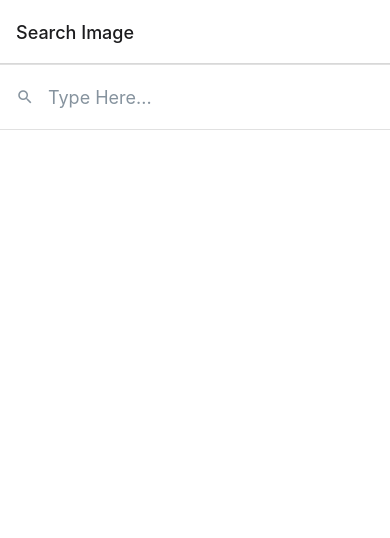
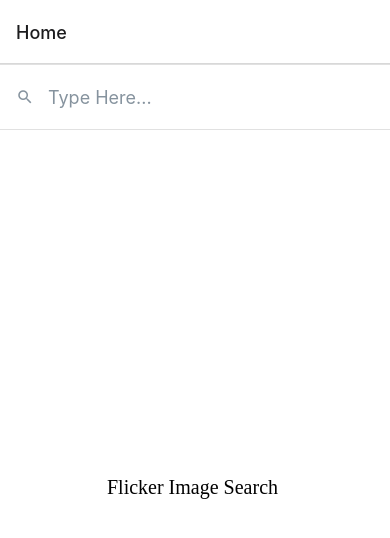
Before and after one commit to dinatazy/ImageSearchApp, a React Native app: screen /ImageSearch in a window 390 px wide. Shown: the top 538 px of the page. Built offline with nearby package versions, Linux system fonts and the light colour scheme.

Commit message:
adjust some ui

```diff
--- a/App.js
+++ b/App.js
@@ -10,7 +10,7 @@ const App = () => {
   return (
     <NavigationContainer>
       <Stack.Navigator initialRouteName="ImageSearch">
-        <Stack.Screen name="ImageSearch" component={ImageSearch} options={{ title: 'Search Image' }} />
+        <Stack.Screen name="ImageSearch" component={ImageSearch} options={{ title: 'Home' }} />
       </Stack.Navigator>
     </NavigationContainer>
   );
--- a/src/controller/history.js
+++ b/src/controller/history.js
@@ -5,15 +5,21 @@ class History {
 
     //Get Search history saved in storage
     getSearchHistory = async () => {
-        let historyTexts = await AsyncStorage.getItem('historyTexts')
-        if (historyTexts) {
-            historyTexts = JSON.parse(historyTexts);
-            return historyTexts;
+        try {
+            let historyTexts = await AsyncStorage.getItem('historyTexts')
+            if (historyTexts) {
+                historyTexts = JSON.parse(historyTexts);
+                return historyTexts;
+            } else {
+                return [];
+            }
+        } catch (err) {
+            return []
         }
     }
 
     // Update the search history array by inserting a new search text and limiting the saved texts to the recent 3 texts
-    updateSearchHistory = async (searchText) =>{
+    updateSearchHistory = async (searchText) => {
         if (searchText && searchText.length >= 3) {
             let historyTexts = await AsyncStorage.getItem('historyTexts')
 
--- a/src/controller/images.js
+++ b/src/controller/images.js
@@ -9,6 +9,7 @@ class Images {
 
     // Gets the Images based on the written search text
     getImages = async (searchText, page) => {
+        try {
             let data = await Api.getImages(searchText, page);
             if (data && data.photos && data.photos.photo) {
                 this.total = data.photos.total;
@@ -16,6 +17,9 @@ class Images {
                 let constructedUrlArray = this.constructImageUrl(images);
                 return constructedUrlArray;
             } else {
+                return [];
+            }
+        } catch (err) {
             return [];
         }
     }
--- a/src/screens/image-search/ImageSearch.js
+++ b/src/screens/image-search/ImageSearch.js
@@ -1,9 +1,11 @@
 import React, { useEffect, useState } from 'react';
-import { View, FlatList, ActivityIndicator } from 'react-native';
+import { View, FlatList, ActivityIndicator, Text } from 'react-native';
 import { styles } from './Styles'
 import { ImagesController } from '../../controller/images'
 import { HistoryController } from '../../controller/history'
 import { SearchBar, Image, ListItem, Icon } from 'react-native-elements';
+import { COLOR } from '../../theme'
+
 
 
 const ImageSearch = () => {
@@ -40,9 +42,8 @@ const ImageSearch = () => {
     // load Search history texts
     const loadHistory = async () => {
         let historyTexts = await HistoryController.getSearchHistory();
-        if (historyTexts) {
-            setHistoryTexts(historyTexts)
-        }
+        setHistoryTexts(historyTexts)
+
     }
 
     // setting the next page number
@@ -81,7 +82,7 @@ const ImageSearch = () => {
     const renderFooter = () => {
         if (isLoadingMore) {
             return (
-                <ActivityIndicator style={styles.loadMore} size="small" color="black" />
+                <ActivityIndicator style={styles.loadMore} size="small" color={COLOR.SMALL_INDICATOR} />
             )
         }
     }
@@ -126,10 +127,10 @@ const ImageSearch = () => {
         if (historyTexts && historyTexts.length > 0) {
             return (
                 historyTexts.map((item, i) => (
-                    <ListItem containerStyle={{ backgroundColor: 'transparent' }} key={i} bottomDivider>
+                    <ListItem  key={i} bottomDivider>
                         <Icon name={"history"} />
                         <ListItem.Content>
-                            <ListItem.Title>{item.title}</ListItem.Title>
+                            <ListItem.Title style={styles.historyText}>{item.title}</ListItem.Title>
                         </ListItem.Content>
                     </ListItem>
                 ))
@@ -154,11 +155,22 @@ const ImageSearch = () => {
         }
     }
 
+    const renderEmptyScreen = () =>{
+        if(images.length == 0 && !isLoading){
+        return(
+            <View style={styles.emptyScreen}>
+                <Text style={styles.emptyScreenText}>Flicker Image Search </Text>
+            </View>
+        )
+        }
+    }
+
     return (
         <View style={styles.container}>
             {renderSearchBar()}
             {renderSearchHistory()}
             {renderImages()}
+            {renderEmptyScreen()}
             {renderLoading()}
         </View>
     )
--- a/src/screens/image-search/Styles.js
+++ b/src/screens/image-search/Styles.js
@@ -8,14 +8,26 @@ const { width, height } = Dimensions.get('window');
 
 export const styles = StyleSheet.create({
     container: {
-        backgroundColor: 'white',
+        backgroundColor: COLOR.BACKGROUND,
         flex: 1,
+    },
+    emptyScreen: {
+        flex: 1,
+        justifyContent: 'center',
+        alignItems: 'center'
+    },
+    emptyScreenText:{
+        fontSize:20,
+        fontFamily:FONT.PRIMARY_SEMI_BOLD
     },
     headerText: {
         fontFamily: FONT.PRIMARY_SEMI_BOLD,
         fontSize: 40,
         marginBottom: 20,
         marginLeft: 20,
+    },
+    historyText:{
+        fontFamily:FONT.PRIMARY,
     },
     listContainer: {
         justifyContent: 'center',
@@ -46,10 +58,10 @@ export const styles = StyleSheet.create({
         width: width * 0.45,
         height: height * 0.15
     },
-    searchContainer:{
-        backgroundColor:"#ffffff"
+    searchContainer: {
+        backgroundColor: COLOR.BACKGROUND
     },
-    inputContainer:{
-        backgroundColor:"#ffffff"
+    inputContainer: {
+        backgroundColor: COLOR.BACKGROUND
     }
 })
--- a/src/theme/Color.js
+++ b/src/theme/Color.js
@@ -1,4 +1,4 @@
 export const COLOR = {
-    BACKGROUND: '#efedee',
-    SUBTITLE: '#4B4B4B',
+    BACKGROUND: '#ffffff',
+    SMALL_INDICATOR: '#000000',
 }
```
Lines whose indentation alone changed are shown as unchanged.
